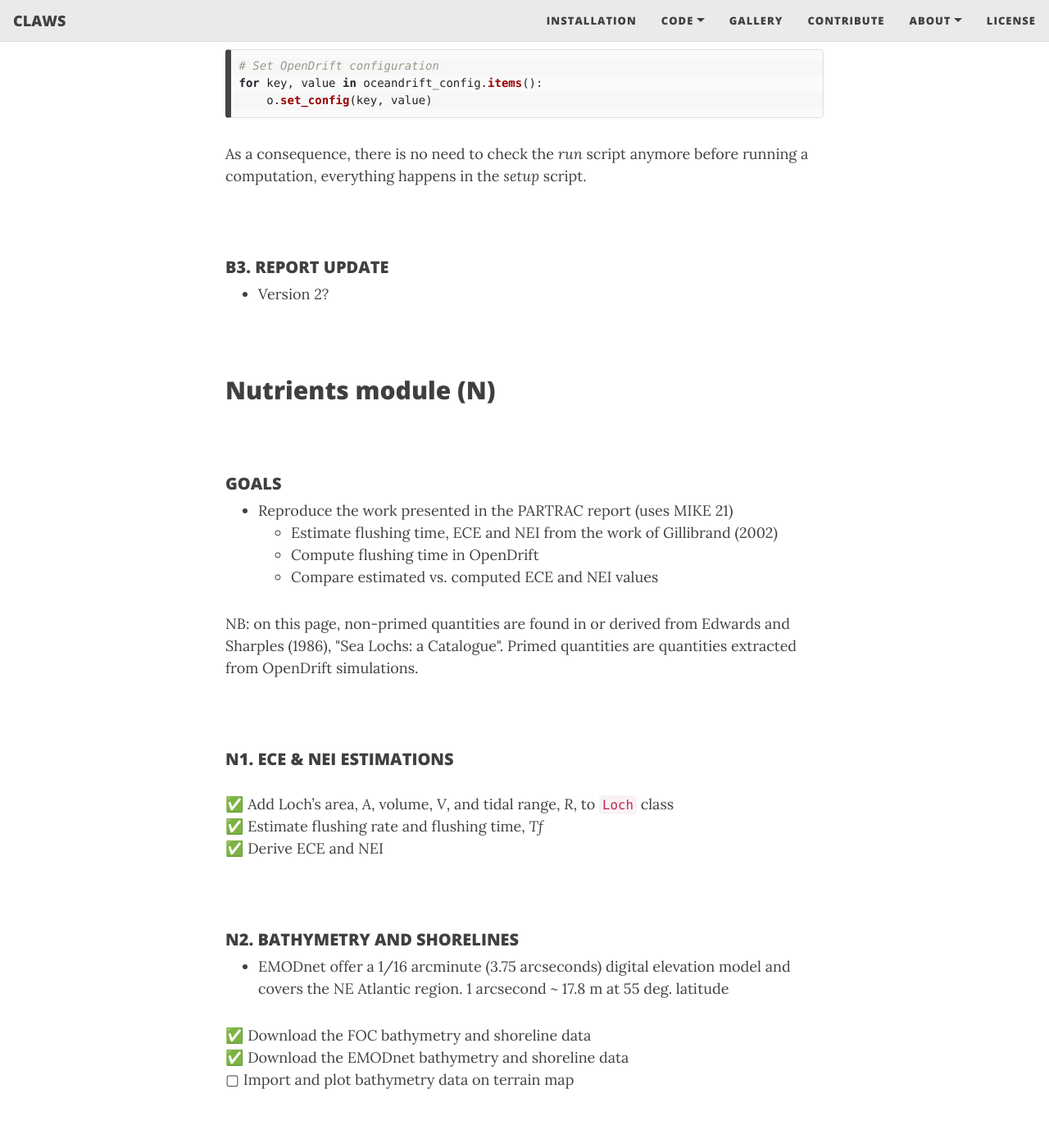
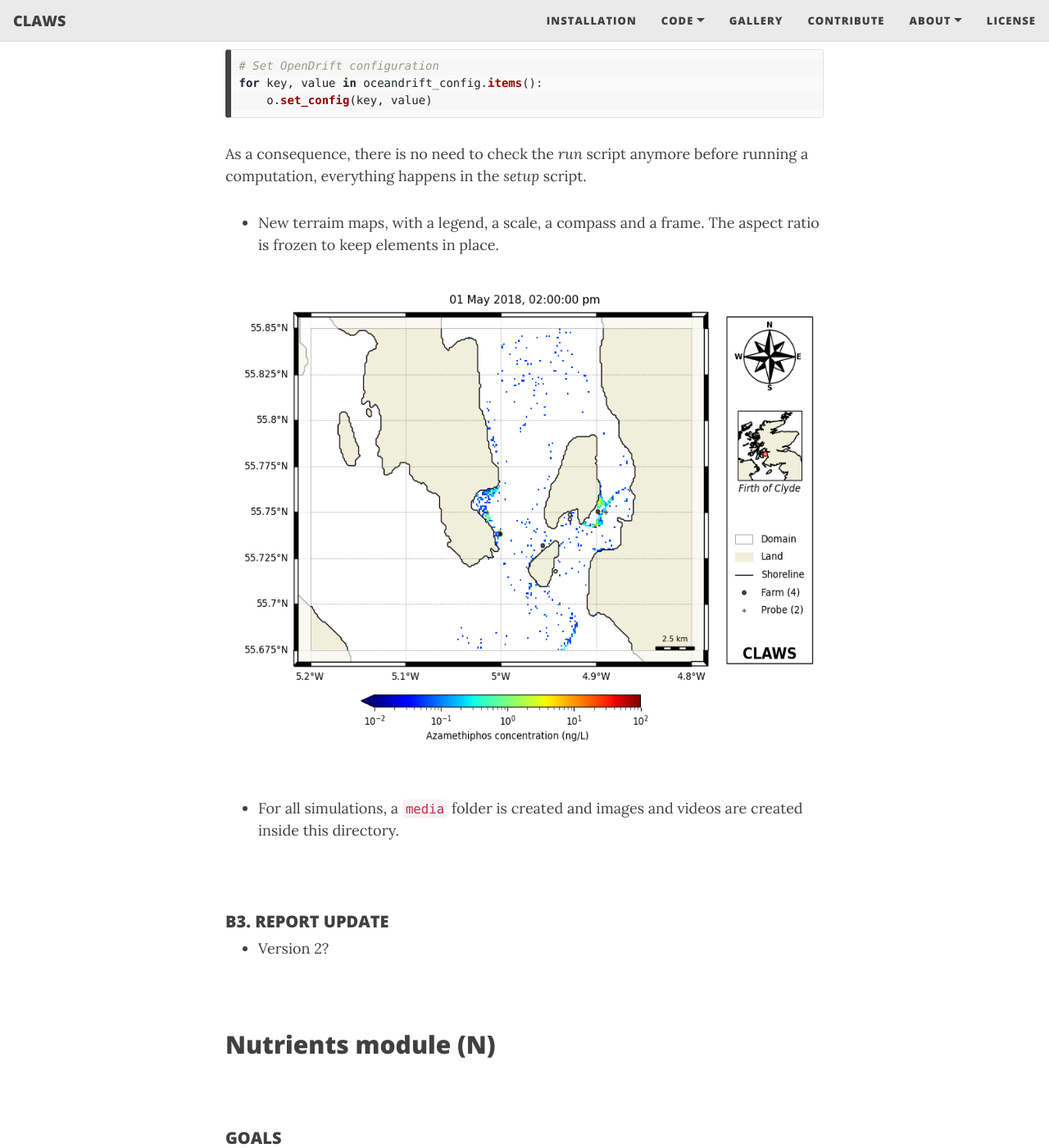
Before and after one commit to claws-scot/claws-scot.github.io, a Jekyll site: the page built from meetings/meeting-220623-N.md, in a window 1280 px wide and 1400 px high, scrolled down 2859 px. Shown: the whole window at 82% size. Built offline with Jekyll 4.4.1, drawn with Linux system fonts in a browser that asks for light colours; nearby versions of some CDN libraries.

Commit message:
Editing web pages

```diff
--- a/meetings/meeting-220623-N.md
+++ b/meetings/meeting-220623-N.md
@@ -89,6 +89,13 @@ for key, value in oceandrift_config.items():
 
 As a consequence, there is no need to check the _run_ script anymore before running a computation, everything happens in the _setup_ script.
 
+- New terraim maps, with a legend, a scale, a compass and a frame. The aspect ratio is frozen to keep elements in place.
+<p align="center">
+  <img src="/docs/meeting/220623/concentration_0330.png" style="height:600px">
+</p>
+
+- For all simulations, a `media` folder is created and images and videos are created inside this directory.
+
 &nbsp;
 <h5>B3. REPORT UPDATE</h5>
 - Version 2?
```
Also changed, not shown: docs/meeting/220623/concentration_0330.png (added).
